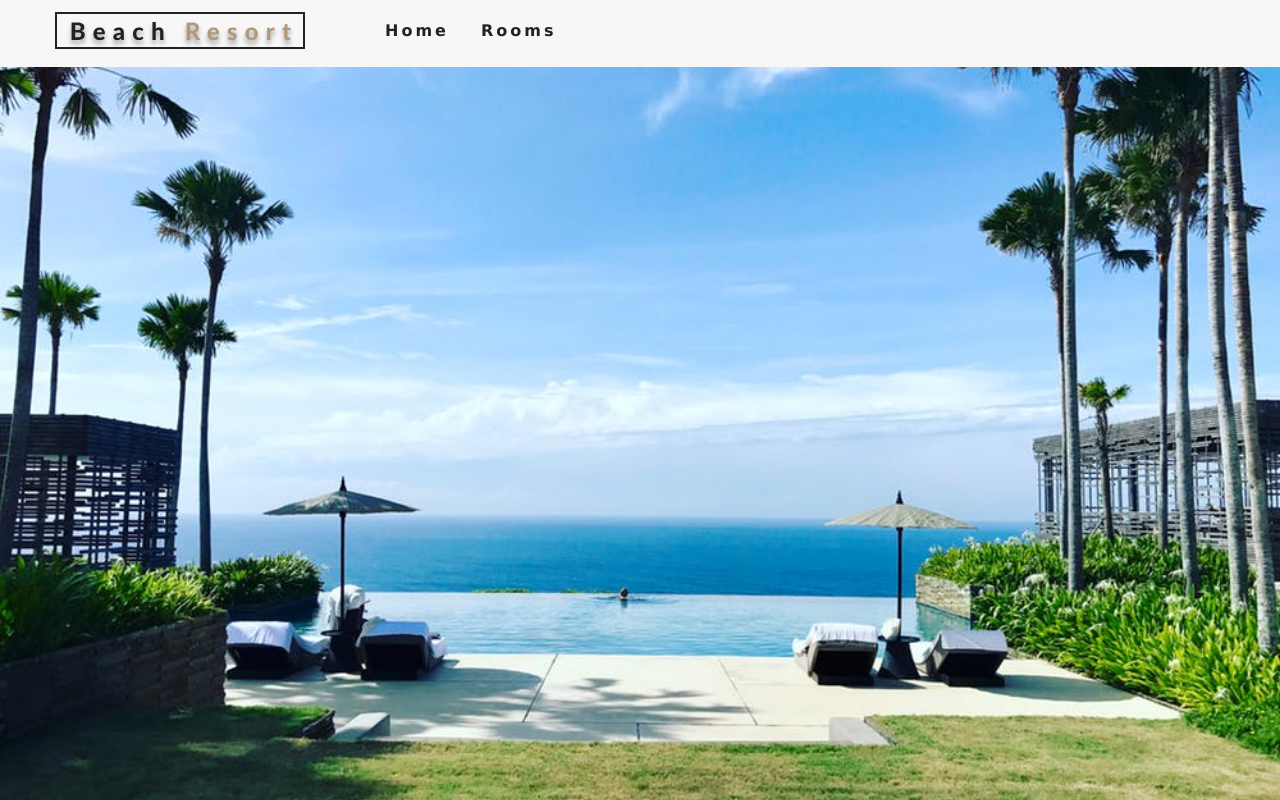
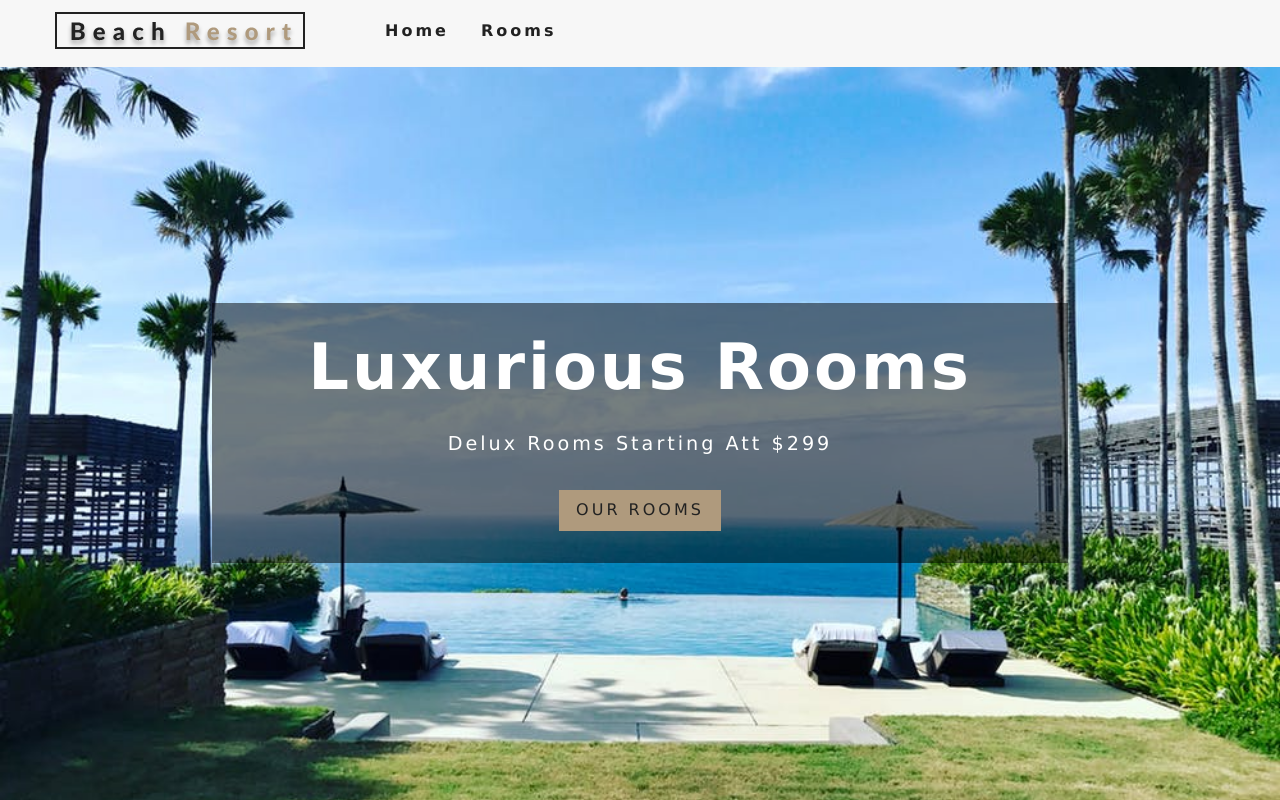
Before and after one commit to Jansan/ResortReact, a React (Create React App) app: page / in a window 1280 px wide. Built offline with nearby package versions, Linux system fonts and the light colour scheme; the HTML template or start-up script is replaced by a standard one.

Commit message:
home Banner created

```diff
--- /dev/null
+++ b/src/components/Banner.js
@@ -0,0 +1,11 @@
+import React from "react";
+
+export default function Banner({ children, title, subtitle }) {
+  return (
+    <div className="banner">
+      <h1>{title}</h1>
+      <p>{subtitle}</p>
+      {children}
+    </div>
+  );
+}
--- a/src/pages/Home.js
+++ b/src/pages/Home.js
@@ -1,6 +1,16 @@
 import React from "react";
 import Hero from "../components/Hero";
+import Banner from "../components/Banner";
+import { Link } from "react-router-dom";
 
 export default function Home() {
-  return <Hero />;
+  return (
+    <Hero>
+      <Banner title="luxurious rooms" subtitle="delux rooms starting att $299">
+        <Link to="/rooms" className="btn-primary">
+          our rooms
+        </Link>
+      </Banner>
+    </Hero>
+  );
 }
```
